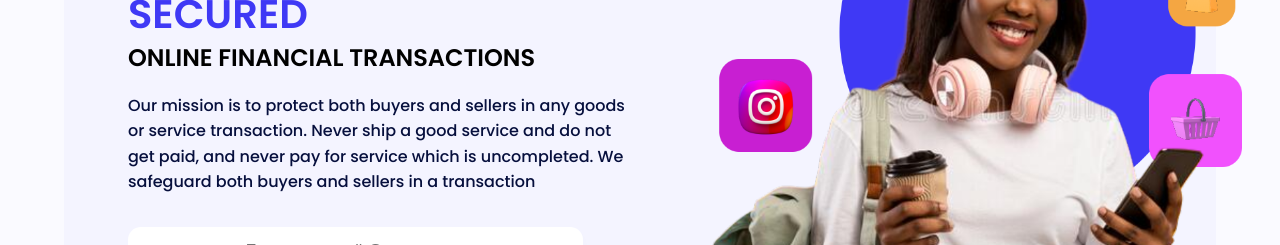
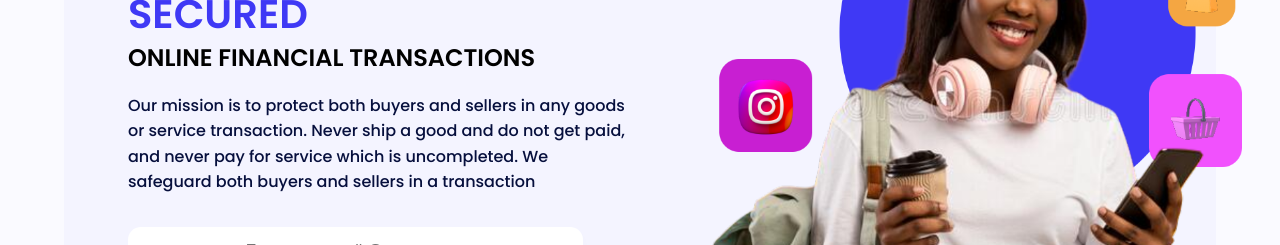
Before and after one commit to amaboh/blufod, a React (Create React App) app: page / in a window 1280 px wide. Shown: the part 332-577 px from the top of the page. Built offline with nearby package versions, Linux system fonts and the light colour scheme.

Commit message:
text updates

```diff
--- a/src/components/main/Main.jsx
+++ b/src/components/main/Main.jsx
@@ -42,7 +42,7 @@
             <h2>ONLINE FINANCIAL TRANSACTIONS</h2>
           </span>
           <p>Our mission is to protect both buyers and sellers in any goods or service transaction.
-              Never ship a good service and do not get paid, and never pay for service which is uncompleted.
+              Never ship a good and do not get paid, and never pay for service which is uncompleted.
               We safeguard both buyers and sellers in a transaction
            </p>
 
--- a/src/components/services/Services.jsx
+++ b/src/components/services/Services.jsx
@@ -59,7 +59,7 @@
                         <h2 className="services__title">Built For Developers By Developers</h2>
                         <p> Programming is fun when using well documented APIs. That is just what
                            we've dedicated ourselves in creating and documenting a very easy to use
-                           API for complex projects to simple weekend hacks. Envision it, created it Blufod
+                           API for complex projects to simple weekend hacks. Envision it, created it with Blufod
                         </p>
                       </div>
                       <div  className="feature__image">
@@ -98,7 +98,7 @@
                         </li>
                         <li >
                           <h4 className="flip__text-clr">
-                          Saving charges? <span style={{color: '#2e17fc'}}>Nope !</span>
+                          Saving charges? <span style={{color: '#2e17fc'}}>No mola !</span>
                           </h4>
                         </li>
                         <li >
```
